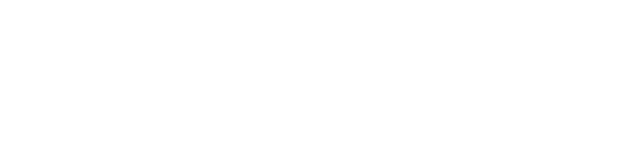
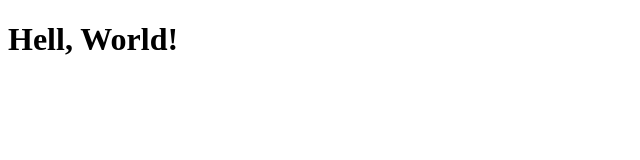
Before and after one commit to DerrickSE/templat-test, a plain HTML site: page index.html in a window 1280 px wide. Shown: the whole page, without its empty margins (0-640 px from the left). Drawn offline with Linux system fonts and the light colour scheme.

Commit message:
hello World

```diff
--- a/index.html
+++ b/index.html
@@ -8,6 +8,7 @@
     <link rel="stylesheet" href="style.css">
 </head>
 <body>
+    <h1>Hell, World!</h1>
     <!-- Script  -->
     <script src="script.js">
 
```
